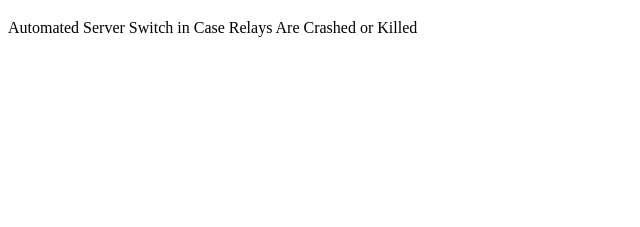
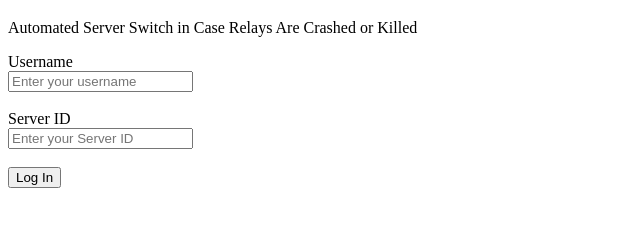
Before and after one commit to noveblue53/asscrack, a website: page src/application/index.html in a window 1280 px wide. Shown: the part 61-288 px from the top of the page, without its empty margins (0-640 px from the left). Drawn offline with Linux system fonts and the light colour scheme.

Commit message:
Added fields for Username and Server ID

```diff
--- a/src/application/index.html
+++ b/src/application/index.html
@@ -1,9 +1,19 @@
 <!DOCTYPE html>
-<html>
+<html lang="en">
+<head>
+  <meta charset="UTF-8">
+  <title>ASSCRACK</title>
+</head>
 <body>
+  <h1>ASSCRACK</h1>
+  <p>Automated Server Switch in Case Relays Are Crashed or Killed</p>
 
-<h1>ASSCRACK</h1>
-<p>Automated Server Switch in Case Relays Are Crashed or Killed</p>
+  <label for="username">Username</label><br>
+  <input type="text" id="username" placeholder="Enter your username"><br><br>
 
+  <label for="serverID">Server ID</label><br>
+  <input type="password" id="ServerID" placeholder="Enter your Server ID"><br><br>
+
+  <button>Log In</button>
 </body>
 </html>
```
